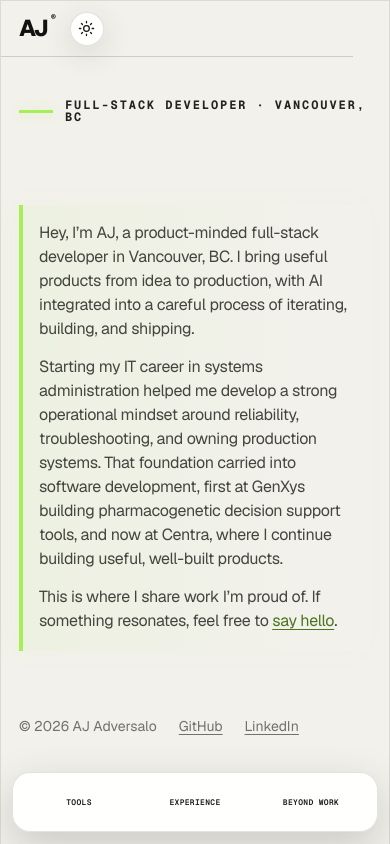
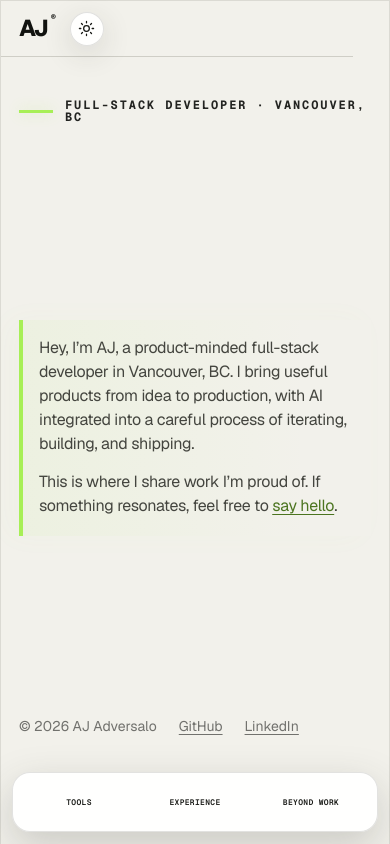
Before and after one commit to ajadversalo/ajshub, a Next.js app: page / in a window 390 px wide. Shown: the top 844 px of the page. Built offline with nearby package versions, Linux system fonts and the light colour scheme.

Commit message:
Update hero section styles to hide career bio text by default, enhancing layout and visual clarity.

```diff
--- a/app/globals.css
+++ b/app/globals.css
@@ -220,7 +220,7 @@ section[id] { scroll-margin-top: 24px; }
   .nav nav a[aria-current="page"] { background: color-mix(in srgb, var(--nav-signal) 20%, #10120e); color: #a7ef56; opacity: 1; }
   :root[data-theme="light"] .nav nav a[aria-current="page"] { background: color-mix(in srgb, var(--nav-signal) 22%, #eef0e9); color: #2f5417; }
   section[id] { scroll-margin-top: var(--nav-height); }
-  .hero { min-height: calc(100svh - var(--nav-height)); padding: 58px 0 112px; justify-content: space-between; }.hero-copy { width: 100%; }
+  .hero { min-height: calc(100svh - var(--nav-height)); padding: 58px 0 112px; justify-content: space-between; }.hero-copy { width: 100%; }.hero-bio-career { display: none; }
   .section-heading, .experience-heading, .toolbox-heading { grid-template-columns: 1fr; gap: 25px; }.section-note, .experience-heading > p:last-child, .toolbox-heading > p:last-child { margin-left: 0; }.toolbox { min-height: calc(100svh - var(--nav-height)); display: flex; flex-direction: column; padding-bottom: 88px; }.toolbox-filter { grid-template-columns: 1fr; gap: 6px; }.toolbox-grid { flex: 1; grid-template-columns: repeat(2, minmax(0, 1fr)); }.toolbox-group, .toolbox-group:nth-child(2), .toolbox-group:nth-child(3), .toolbox-group:nth-child(4), .toolbox-group:nth-child(5) { grid-column: auto; }.toolbox-grid.is-filtered .toolbox-group { grid-column: 1 / -1; }.project { grid-template-columns: 1fr; }.project-visual { min-height: 380px; }.project-copy { padding-top: 35px; }.experience-chapter { grid-template-columns: 1fr; gap: 34px; }.company-context { position: static; }.about { grid-template-columns: 1fr; gap: 55px; }
   .beyond-work-page { padding-bottom: 120px; }
 }
--- a/app/page.tsx
+++ b/app/page.tsx
@@ -58,7 +58,7 @@ export default function Home() {
           <h1>
             Hey, I’m AJ, a product-minded full-stack developer in Vancouver, BC. I bring useful products from idea to production, with <strong>AI integrated into a careful process of iterating, building, and shipping</strong>.
           </h1>
-          <p>
+          <p className="hero-bio-career">
             Starting my IT career in systems administration helped me develop a strong operational mindset around reliability, troubleshooting, and owning production systems. That foundation carried into software development, first at GenXys building pharmacogenetic decision support tools, and now at Centra, where I continue building useful, well-built products.
           </p>
           <p>
```
